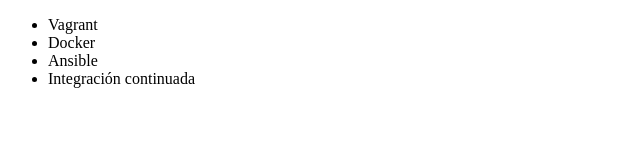
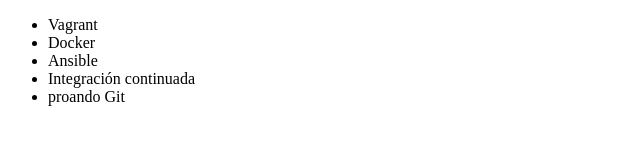
Before and after one commit to josenel-19/cursoalura, a plain HTML site: page index.html in a window 1280 px wide. Shown: the whole page, without its empty margins (0-640 px from the left). Drawn offline with Linux system fonts and the light colour scheme.

Commit message:
tomando los cambios realizados

```diff
--- a/index.html
+++ b/index.html
@@ -10,6 +10,7 @@
          <li> Docker </li>
          <li> Ansible </li>
          <li> Integración continuada</li>
+         <li>proando Git</li>
      </ul>
 </body>
 </html>
```
